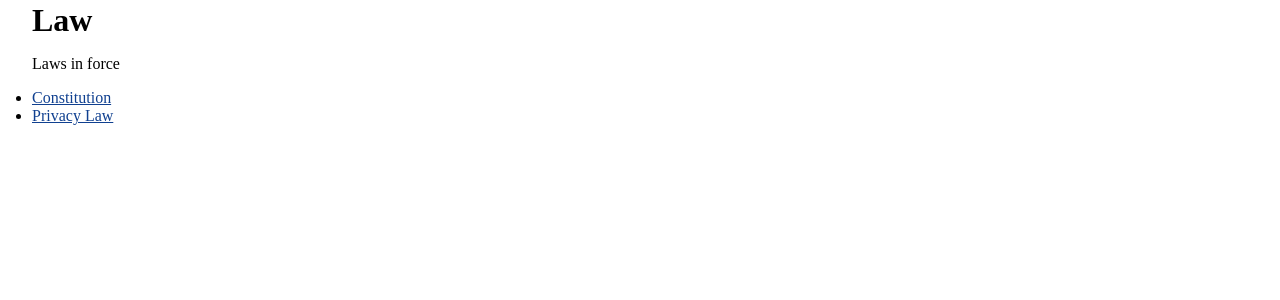
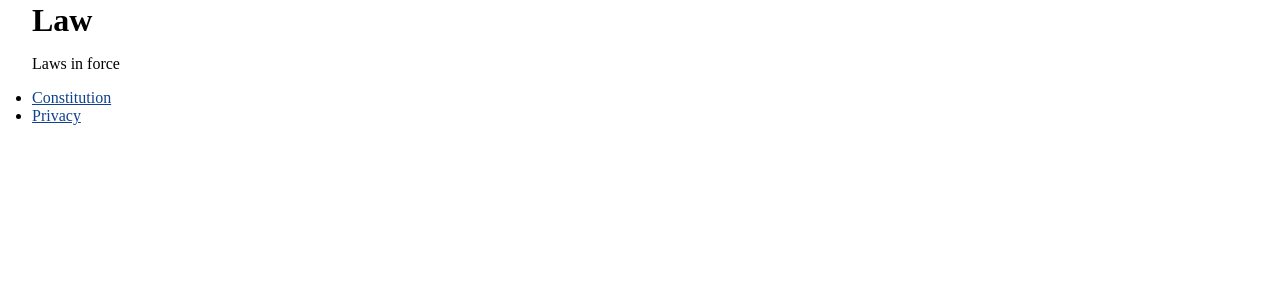
Before and after one commit to berryempire/berryempire.github.io, a Jekyll site: the page built from law/index.md, in a window 1280 px wide. Shown: the part 177-477 px from the top of the page. Built offline with Jekyll 4.4.1, drawn with Linux system fonts in a browser that asks for light colours; our own code applies the rules of GitHub Pages for plain Markdown files.

Commit message:
Update index.md

```diff
--- a/law/index.md
+++ b/law/index.md
@@ -2,5 +2,5 @@
 <p>Laws in force</p>
 <ul>
   <li><a href="./constitution.html">Constitution</a></li>
-  <li><a href="./privacy.html">Privacy Law</a></li>
+  <li><a href="./privacy.html">Privacy</a></li>
 </ul>
```
